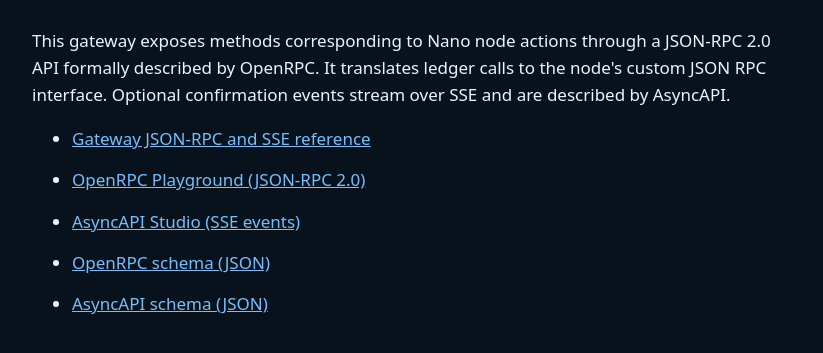
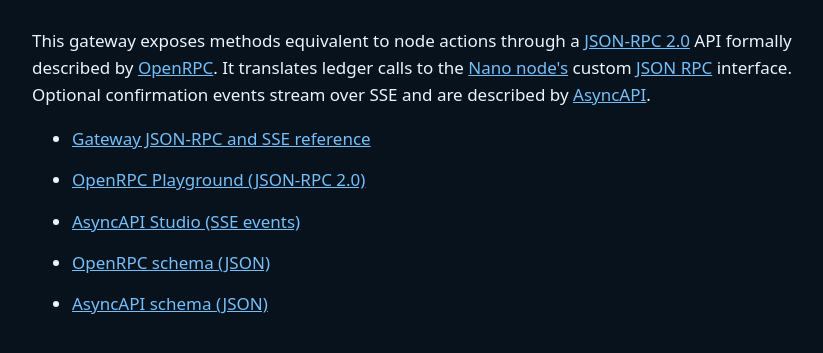
Before and after one commit to OpenRai/nano-rpc-gateway, a website: page docs/browser-landing.html in a window 1280 px wide. Shown: the part 225-578 px from the top of the page, without its empty margins (228-1051 px from the left). Drawn offline with Linux system fonts and the light colour scheme.

Commit message:
Link landing page protocol terms to sources

```diff
--- a/docs/browser-landing.html
+++ b/docs/browser-landing.html
@@ -2,5 +2,5 @@
 <html lang="en">
 <head><meta charset="utf-8"><meta name="viewport" content="width=device-width,initial-scale=1"><title>Nano Gateway</title>
 <style>body{max-width:760px;margin:12vh auto;padding:24px;background:#08121c;color:#eaf4ff;font:17px/1.6 system-ui,sans-serif}h1{font-size:2.8rem}a{color:#74c0fc}li{margin:14px 0}</style></head>
-<body><h1>Nano Gateway</h1><p>This gateway exposes methods corresponding to Nano node actions through a JSON-RPC 2.0 API formally described by OpenRPC. It translates ledger calls to the node's custom JSON RPC interface. Optional confirmation events stream over SSE and are described by AsyncAPI.</p>
+<body><h1>Nano Gateway</h1><p>This gateway exposes methods equivalent to node actions through a <a href="https://www.jsonrpc.org/specification" target="_blank" rel="noreferrer">JSON-RPC 2.0</a> API formally described by <a href="https://spec.open-rpc.org/" target="_blank" rel="noreferrer">OpenRPC</a>. It translates ledger calls to the <a href="https://github.com/nanocurrency/nano-node" target="_blank" rel="noreferrer">Nano node's</a> custom <a href="https://docs.nano.org/commands/rpc-protocol/" target="_blank" rel="noreferrer">JSON RPC</a> interface. Optional confirmation events stream over SSE and are described by <a href="https://www.asyncapi.com/docs/reference/specification/v3.0.0" target="_blank" rel="noreferrer">AsyncAPI</a>.</p>
 <ul><li><a href="/docs/">Gateway JSON-RPC and SSE reference</a></li><li><a href="/docs/openrpc/">OpenRPC Playground (JSON-RPC 2.0)</a></li><li><a href="/docs/asyncapi/">AsyncAPI Studio (SSE events)</a></li><li><a href="/openrpc.json">OpenRPC schema (JSON)</a></li><li><a href="/asyncapi.json">AsyncAPI schema (JSON)</a></li></ul></body></html>
```
